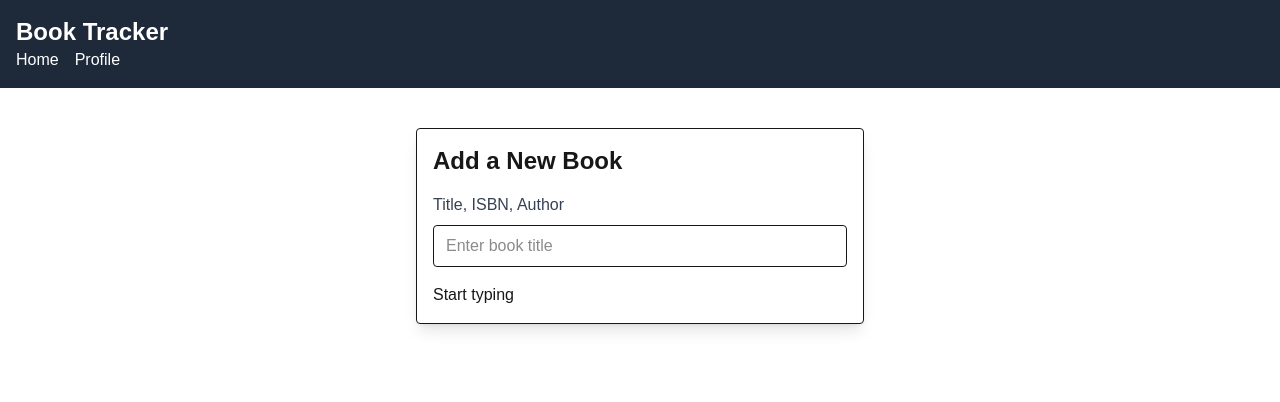
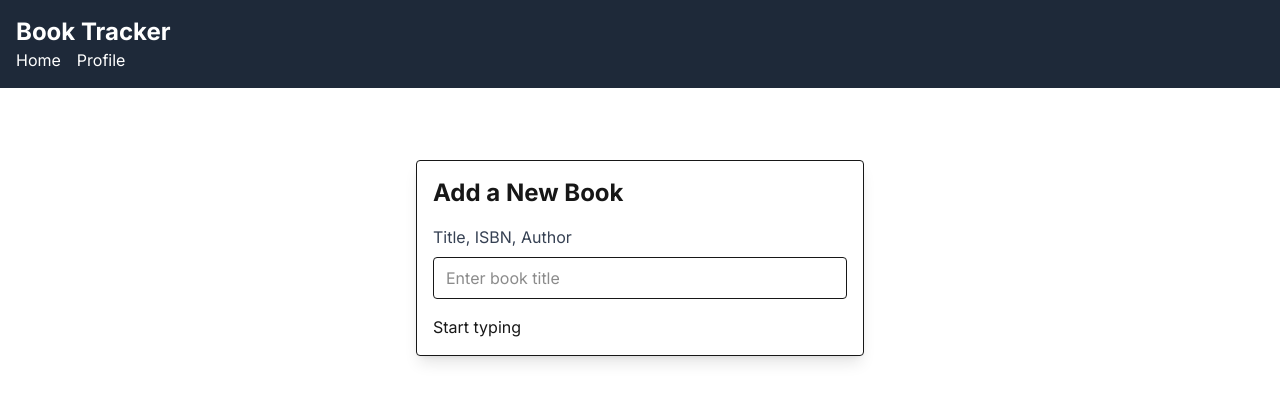
Before and after one commit to JpcespedesM/BookTrackerApp, a Next.js app: page / in a window 1280 px wide. Shown: the top 402 px of the page. Built offline with nearby package versions, Linux system fonts and the light colour scheme.

Commit message:
Removed unused components and JSON data related to books, updated layout and profile page structure, and adjusted imports for better organization.

```diff
--- a/src/app/Components/bookForm.tsx
+++ b/src/app/Components/books/BookCard.tsx
@@ -19,7 +19,7 @@
 'use client';
 
 import React, { useState } from "react";
-import SearchedBook from "./searchedBook";
+import SearchedBook from "./BookSearch";
 export default function BookForm() {
     const [searchTitle, setSearchTitle] = useState('');
 
--- a/src/app/Components/searchedBook.tsx
+++ b/src/app/Components/books/BookSearch.tsx
@@ -30,8 +30,14 @@
 
 'use client';
 
-import { useBooks } from '../hooks/useBooks';
+import { useBooks } from '../../hooks/useBooks';
 import React from "react";
+
+interface Book {
+  isbn: string;
+  title: string;
+  author: string;
+}
 
 export default function SearchedBook(props: { title: string; }) {
 
@@ -49,7 +55,7 @@ export default function SearchedBook(props: { title: string; }) {
 
     return (
     <>
-        {filteredBooks.map((book) => {
+        {filteredBooks.map((book: Book) => {
 
           return (
               <button type="button" key={book.isbn} className="border p-4 mb-4 rounded shadow hover:bg-gray-100 w-full flex flex-col items-start"
--- a/src/app/Components/list.tsx
+++ b/src/app/Components/lists/list.tsx
@@ -1,7 +1,7 @@
 'use client';
 
 import React from 'react';
-import books from '../books.json';
+import books from '../books/books.json';
 
 interface Props {
   list: string[];
--- a/src/app/Components/showProfile.tsx
+++ b/src/app/Components/profile/showProfile.tsx
@@ -31,8 +31,8 @@
 'use client';
 
 import React, { useState } from 'react';
-import { useBooks } from '../hooks/useBooks';
-import List from './list';
+import { useBooks } from '../../hooks/useBooks';
+import List from '../lists/list';
 
 export default function ProfileInformation() {
   const [isDropdownOpen, setIsDropdownOpen] = useState(false);
--- a/src/app/Profile/page.tsx
+++ b/src/app/Profile/page.tsx
@@ -1,13 +1,9 @@
-import Header from "../Components/header";
-import ProfileInformation from "../Components/showProfile";
-import React from "react";
+import ProfileInformation from '../Components/profile/showProfile';
 
 export default function Profile() {
   return (
-    <>
-      <Header />
-        <ProfileInformation />
-    </>
-
+    <main>
+      <ProfileInformation />
+    </main>
   );
 }
--- a/src/app/hooks/useBooks.ts
+++ b/src/app/hooks/useBooks.ts
@@ -17,7 +17,7 @@
    */
 
 import { useState } from 'react';
-import books from '../books.json';
+import books from '../Components/books/books.json';
 
 export function useBooks() {
   const [selectedBook, setSelectedBook] = useState('');
--- a/src/app/layout.tsx
+++ b/src/app/layout.tsx
@@ -1,32 +1,24 @@
 import type { Metadata } from "next";
-import { Geist, Geist_Mono } from "next/font/google";
+import { Inter } from "next/font/google";
 import "./globals.css";
+import Header from "./Components/layout/header";
 
-const geistSans = Geist({
-  variable: "--font-geist-sans",
-  subsets: ["latin"],
-});
-
-const geistMono = Geist_Mono({
-  variable: "--font-geist-mono",
-  subsets: ["latin"],
-});
+const inter = Inter({ subsets: ["latin"] });
 
 export const metadata: Metadata = {
   title: "Book Tracker App",
-  description: "Generated by create next app",
+  description: "Track your reading progress",
 };
 
 export default function RootLayout({
   children,
-}: Readonly<{
+}: {
   children: React.ReactNode;
-}>) {
+}) {
   return (
     <html lang="en">
-      <body
-        className={`${geistSans.variable} ${geistMono.variable} antialiased`}
-      >
+      <body className={inter.className}>
+        <Header />
         {children}
       </body>
     </html>
--- a/src/app/page.tsx
+++ b/src/app/page.tsx
@@ -1,12 +1,9 @@
-import Header from "./Components/header";
-import BookForm from "./Components/bookForm";
+import BookForm from "./Components/books/BookCard";
 
 export default function Home() {
   return (
-    <>
-      <Header />
+    <main className="container mx-auto px-4 py-8">
       <BookForm />
-    </>
-
+    </main>
   );
 }
```
Also changed, not shown: src/app/Components/books/books.json (renamed from src/app/books.json), src/app/Components/layout/header.tsx (renamed from src/app/Components/header.tsx).
